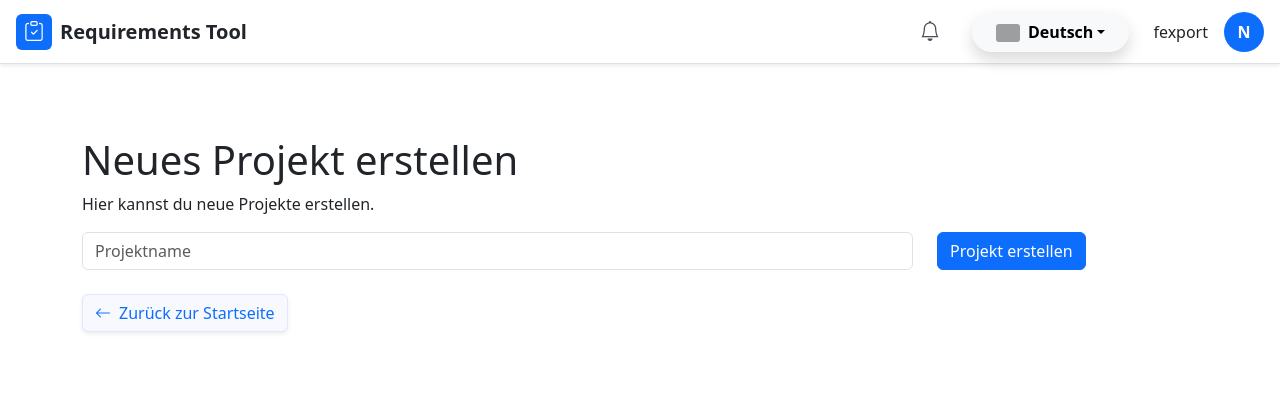
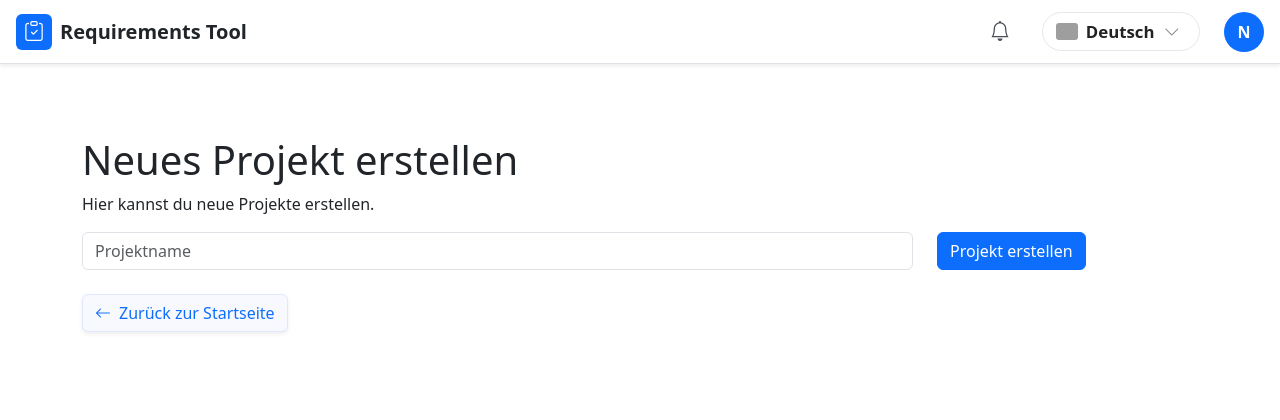
Before and after one commit to Sara26748/study-project, a Flask app: page /create in a window 1280 px wide. Shown: the top 420 px of the page. Run offline with Flask 3, Linux system fonts and the light colour scheme; the visitor is signed in with stand-in values (Sample User, id 1); data that the repository does not hold is empty; grey boxes are pictures that could not be loaded.

Commit message:
Refactor language dropdown button styles and update share project button text

```diff
--- a/app/templates/base.html
+++ b/app/templates/base.html
@@ -143,18 +143,40 @@
 
           <!-- Language Button rechts neben Glocke -->
           <div class="dropdown me-2">
-            <button class="btn btn-light dropdown-toggle d-flex align-items-center fw-bold shadow border-0" type="button" id="languageDropdown" data-bs-toggle="dropdown" aria-expanded="false" style="border-radius:2rem; padding:0.5rem 1.5rem;">
-              <span class="me-2"><img src="https://flagcdn.com/de.svg" width="24" alt="Deutsch" style="border-radius:3px;"></span>
-              <span>Deutsch</span>
+            <button class="btn language-btn d-flex align-items-center fw-semibold" type="button" id="languageDropdown" data-bs-toggle="dropdown" aria-expanded="false">
+              <span class="me-2 d-flex align-items-center"><img src="https://flagcdn.com/de.svg" width="22" alt="Deutsch" style="border-radius:3px;"></span>
+              <span style="min-width:70px; text-align:left;">Deutsch</span>
+              <span class="ms-2"><i class="bi bi-chevron-down" style="font-size:1rem;"></i></span>
             </button>
             <ul class="dropdown-menu dropdown-menu-end" aria-labelledby="languageDropdown">
-              <li><a class="dropdown-item d-flex align-items-center" href="#"><img src="https://flagcdn.com/de.svg" width="24" class="me-2" alt="Deutsch">Deutsch</a></li>
-              <li><a class="dropdown-item d-flex align-items-center" href="#"><img src="https://flagcdn.com/gb.svg" width="24" class="me-2" alt="English">English</a></li>
-              <li><a class="dropdown-item d-flex align-items-center" href="#"><img src="https://flagcdn.com/fr.svg" width="24" class="me-2" alt="Français">Français</a></li>
-              <li><a class="dropdown-item d-flex align-items-center" href="#"><img src="https://flagcdn.com/es.svg" width="24" class="me-2" alt="Español">Español</a></li>
+              <li><a class="dropdown-item d-flex align-items-center" href="#"><img src="https://flagcdn.com/de.svg" width="22" class="me-2" alt="Deutsch">Deutsch</a></li>
+              <li><a class="dropdown-item d-flex align-items-center" href="#"><img src="https://flagcdn.com/gb.svg" width="22" class="me-2" alt="English">English</a></li>
+              <li><a class="dropdown-item d-flex align-items-center" href="#"><img src="https://flagcdn.com/fr.svg" width="22" class="me-2" alt="Français">Français</a></li>
+              <li><a class="dropdown-item d-flex align-items-center" href="#"><img src="https://flagcdn.com/es.svg" width="22" class="me-2" alt="Español">Español</a></li>
             </ul>
+            <style>
+              .language-btn {
+                background: #fff !important;
+                border: 1.5px solid #e5e7eb !important;
+                border-radius: 1.5rem !important;
+                box-shadow: none !important;
+                color: #222 !important;
+                padding: 0.35rem 1.2rem 0.35rem 0.8rem !important;
+                font-size: 1.05rem !important;
+                min-height: 38px;
+                transition: border-color 0.18s, box-shadow 0.18s;
+              }
+              .language-btn:focus, .language-btn:hover {
+                border-color: #b6d0ff !important;
+                box-shadow: 0 2px 8px 0 rgba(80,180,255,0.10);
+                color: #1a4fbf !important;
+              }
+              .language-btn .bi-chevron-down {
+                color: #888;
+                margin-top: 1px;
+              }
+            </style>
           </div>
-fexport
           <!-- User Avatar/Dropdown with Navigation -->
           <div class="dropdown">
             <button
--- a/app/templates/create.html
+++ b/app/templates/create.html
@@ -34,20 +34,6 @@ content %} {% if not project %}
         </a>
         <div class="d-flex align-items-center gap-2">
           <h2 class="fw-bold m-0">Projektname: {{ project.name }}</h2>
-          <button class="btn btn-outline-info d-flex align-items-center ms-2" data-bs-toggle="modal" data-bs-target="#shareProjectModal" style="color: #0a3d62; border-color: #0dcaf0; background: #eaf6fb; transition: background 0.2s, color 0.2s;">
-            <i class="bi bi-share me-2" style="color: #0a3d62;"></i>
-            <span style="color: #0a3d62;">Projekt teilen</span>
-          </button>
-          <style>
-          .btn-outline-info[data-bs-toggle="modal"]:hover, .btn-outline-info[data-bs-toggle="modal"]:focus {
-            background: #0dcaf0 !important;
-            color: #fff !important;
-          }
-          .btn-outline-info[data-bs-toggle="modal"]:hover i,
-          .btn-outline-info[data-bs-toggle="modal"]:hover span {
-            color: #fff !important;
-          }
-          </style>
         </div>
         {% if project.shared_with %}
         <div class="mt-2">
@@ -198,6 +184,15 @@ document.addEventListener('DOMContentLoaded', function() {
                 <a href="{{ url_for('main.export_excel', project_id=project.id) }}" class="btn btn-outline-success px-3 d-flex align-items-center shadow-sm" title="Liste als Excel exportieren">
                     <i class="bi bi-file-earmark-arrow-up me-2 fw-bold"></i> Export
                 </a>
+                <button
+                  class="btn btn-outline-warning btn-uniform d-flex align-items-center"
+                  type="button"
+                  data-bs-toggle="modal"
+                  data-bs-target="#shareProjectModal"
+                  title=" teilen"
+                >
+                  <i class="bi bi-share me-2"></i> teilen
+                </button>
                 <button class="btn btn-outline-primary px-3 d-flex align-items-center shadow-sm" type="button" data-bs-toggle="modal" data-bs-target="#importExcelModal" title="Excel-Datei importieren">
                     <i class="bi bi-file-earmark-arrow-down me-2 fw-bold"></i> Import
                 </button>
--- a/app/templates/create_backup.html
+++ b/app/templates/create_backup.html
@@ -41,7 +41,7 @@ content %} {% if not project %}
     data-bs-toggle="modal"
     data-bs-target="#shareProjectModal"
   >
-    <i class="bi bi-share"></i> Projekt teilen
+    <i class="bi bi-share"></i> teilen
   </button>
 </div>
 
```
